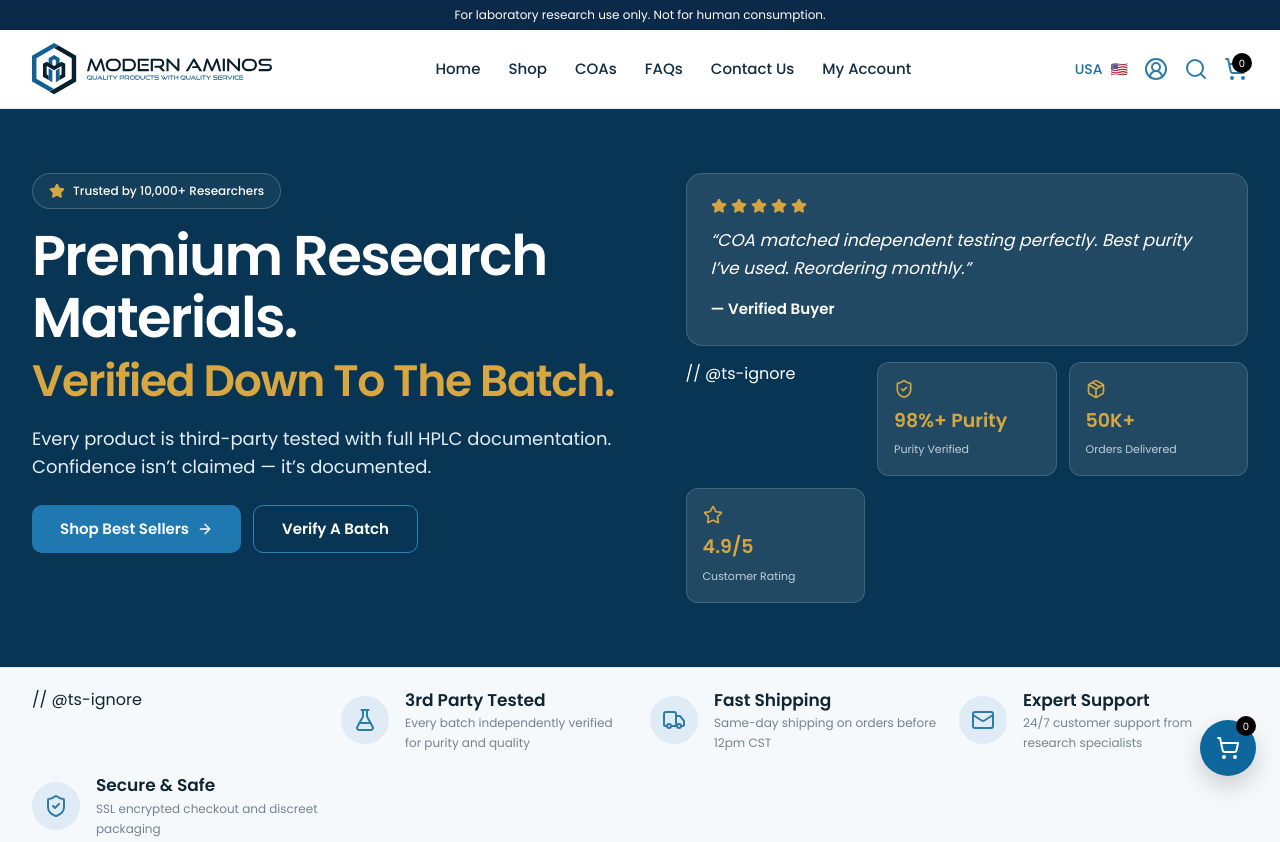
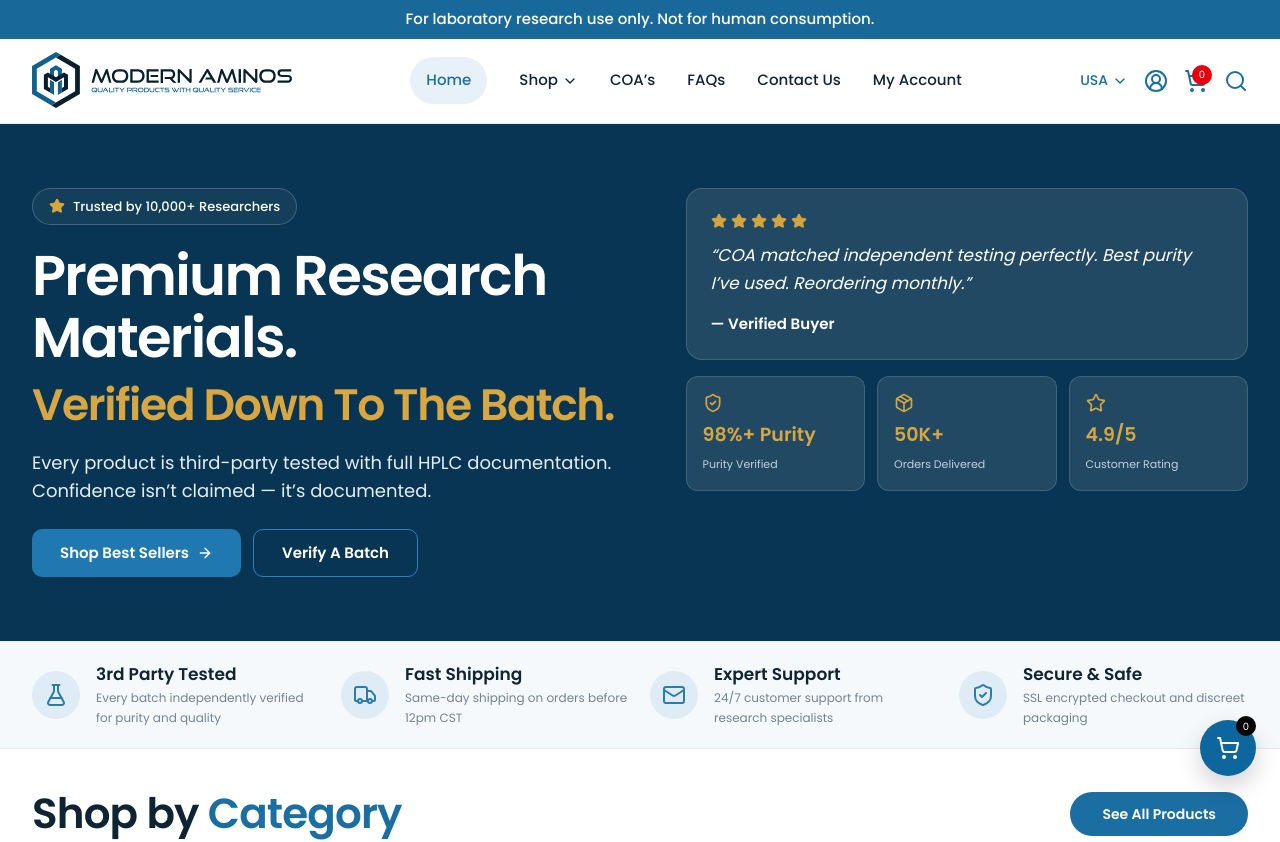
Before and after one commit to itx-z33shan/Modern-Aminos-Prototype, a React (Vite) app: page / in a window 1280 px wide. Shown: the top 842 px of the page. Built offline with nearby package versions, Linux system fonts and the light colour scheme.

Commit message:
modified file to jsx

```diff
--- a/src/App.tsx
+++ b/src/App.jsx
@@ -3,6 +3,7 @@
   ArrowRight,
   Beaker,
   Brain,
+  ChevronDown,
   ChevronLeft,
   ChevronRight,
   CircleUserRound,
@@ -24,9 +25,15 @@
 } from "lucide-react";
 import { useState } from "react";
 
-// @ts-ignore
 const pageData = {
-  nav: ["Home", "Shop", "COAs", "FAQs", "Contact Us", "My Account"],
+  nav: [
+    { label: "Home", active: true },
+    { label: "Shop", hasArrow: true },
+    { label: "COA’s" },
+    { label: "FAQs" },
+    { label: "Contact Us" },
+    { label: "My Account" },
+  ],
   hero: {
     badge: "Trusted by 10,000+ Researchers",
     title: "Premium Research Materials.",
@@ -44,10 +51,26 @@
     ],
   },
   trustStrip: [
-    { title: "3rd Party Tested", text: "Every batch independently verified for purity and quality", icon: FlaskConical },
-    { title: "Fast Shipping", text: "Same-day shipping on orders before 12pm CST", icon: Truck },
-    { title: "Expert Support", text: "24/7 customer support from research specialists", icon: Mail },
-    { title: "Secure & Safe", text: "SSL encrypted checkout and discreet packaging", icon: ShieldCheck },
+    {
+      title: "3rd Party Tested",
+      text: "Every batch independently verified for purity and quality",
+      icon: FlaskConical,
+    },
+    {
+      title: "Fast Shipping",
+      text: "Same-day shipping on orders before 12pm CST",
+      icon: Truck,
+    },
+    {
+      title: "Expert Support",
+      text: "24/7 customer support from research specialists",
+      icon: Mail,
+    },
+    {
+      title: "Secure & Safe",
+      text: "SSL encrypted checkout and discreet packaging",
+      icon: ShieldCheck,
+    },
   ],
   categories: [
     { title: "Aminos", count: "16 Products", icon: TestTube },
@@ -58,22 +81,86 @@
     { title: "Sarms", count: "14 Products", icon: Cuboid },
   ],
   products: [
-    { name: "Glow (GHK-CU, TB-500, BPC-157)", price: "$98.00–$124.00", action: "Select options", image: "/product1.webp" },
-    { name: "GLP/GIP/Glucagon (RT)", price: "$62.90–$411.40", action: "Select options", image: "/product2.webp" },
-    { name: "IGF-1 LR3 1MG", price: "$68.00", action: "Add to cart", image: "/product1.webp" },
-    { name: "L-Carnitine (20ML)", price: "$48.00", action: "Add to cart", image: "/product2.webp" },
+    {
+      name: "Glow (GHK-CU, TB-500, BPC-157)",
+      price: "$98.00–$124.00",
+      action: "Select options",
+      image: "/product1.webp",
+    },
+    {
+      name: "GLP/GIP/Glucagon (RT)",
+      price: "$62.90–$411.40",
+      action: "Select options",
+      image: "/product2.webp",
+    },
+    {
+      name: "IGF-1 LR3 1MG",
+      price: "$68.00",
+      action: "Add to cart",
+      image: "/product1.webp",
+    },
+    {
+      name: "L-Carnitine (20ML)",
+      price: "$48.00",
+      action: "Add to cart",
+      image: "/product2.webp",
+    },
   ],
   newArrivals: [
-    { name: "Cartalax 20MG", price: "$64.00", action: "Add to cart", image: "/product1.webp" },
-    { name: "CMS-121", price: "$58.00", action: "Add to cart", image: "/product2.webp" },
-    { name: "J-147", price: "$134.00", action: "Add to cart", image: "/product1.webp" },
-    { name: "L-THP", price: "$38.00", action: "Add to cart", image: "/product2.webp" },
+    {
+      name: "Cartalax 20MG",
+      price: "$64.00",
+      action: "Add to cart",
+      image: "/product1.webp",
+    },
+    {
+      name: "CMS-121",
+      price: "$58.00",
+      action: "Add to cart",
+      image: "/product2.webp",
+    },
+    {
+      name: "J-147",
+      price: "$134.00",
+      action: "Add to cart",
+      image: "/product1.webp",
+    },
+    {
+      name: "L-THP",
+      price: "$38.00",
+      action: "Add to cart",
+      image: "/product2.webp",
+    },
   ],
   comingSoon: [
-    { name: "BPAP", price: "$48.00", action: "Read more", image: "/product1.webp", outOfStock: true },
-    { name: "Orforgliperon", price: "$108.00", action: "Read more", image: "/product2.webp", outOfStock: true },
-    { name: "PRL-8-53", price: "$38.00", action: "Read more", image: "/product1.webp", outOfStock: true },
-    { name: "VILON 20MG", price: "$64.00", action: "Read more", image: "/product2.webp", outOfStock: true },
+    {
+      name: "BPAP",
+      price: "$48.00",
+      action: "Read more",
+      image: "/product1.webp",
+      outOfStock: true,
+    },
+    {
+      name: "Orforgliperon",
+      price: "$108.00",
+      action: "Read more",
+      image: "/product2.webp",
+      outOfStock: true,
+    },
+    {
+      name: "PRL-8-53",
+      price: "$38.00",
+      action: "Read more",
+      image: "/product1.webp",
+      outOfStock: true,
+    },
+    {
+      name: "VILON 20MG",
+      price: "$64.00",
+      action: "Read more",
+      image: "/product2.webp",
+      outOfStock: true,
+    },
   ],
   qrSection: {
     title: "Scan The QR Code On Your Vial Label",
@@ -83,15 +170,49 @@
     image: "/QR.svg",
   },
   testimonials: [
-    { name: "Dr. Michael Chen", role: "Research Lab Director", initials: "DM", quote: "Switched from our previous vendor after purity issues. Modern Aminos COAs have matched our independent testing every single time. The consistency is unmatched." },
-    { name: "S. Kim", role: "Operations Manager", initials: "SK", quote: "Same-day shipping is a game changer for our clinic supply chain. We order Monday morning and have product by Wednesday. Lot traceability makes compliance easy." },
-    { name: "M. Torres", role: "Biochemistry Researcher", initials: "MT", quote: "The HPLC certificates give us full confidence in what we’re working with. Customer support actually understands the science. Rare in this space." },
+    {
+      name: "Dr. Michael Chen",
+      role: "Research Lab Director",
+      initials: "DM",
+      quote:
+        "Switched from our previous vendor after purity issues. Modern Aminos COAs have matched our independent testing every single time. The consistency is unmatched.",
+    },
+    {
+      name: "S. Kim",
+      role: "Operations Manager",
+      initials: "SK",
+      quote:
+        "Same-day shipping is a game changer for our clinic supply chain. We order Monday morning and have product by Wednesday. Lot traceability makes compliance easy.",
+    },
+    {
+      name: "M. Torres",
+      role: "Biochemistry Researcher",
+      initials: "MT",
+      quote:
+        "The HPLC certificates give us full confidence in what we’re working with. Customer support actually understands the science. Rare in this space.",
+    },
   ],
   faqs: [
-    { question: "How long do orders take to ship?", answer: "We typically aim to ship orders within 1–2 business days. We do not ship on weekends. During high-volume periods, shipping may extend by an additional day or two.", open: true },
-    { question: "Do you ship internationally or only in the US?", answer: "We support the USA and EU through separate storefronts depending on fulfillment requirements.", open: false },
-    { question: "What payment methods do you accept?", answer: "We support multiple checkout options. Final availability may vary by region and order type.", open: false },
-    { question: 'Why are your products labeled "Not for Human Consumption"?', answer: "Products are intended strictly for laboratory and research use in qualified environments.", open: false },
+    {
+      question: "How long do orders take to ship?",
+      answer:
+        "We typically aim to ship orders within 1–2 business days. We do not ship on weekends. During high-volume periods, shipping may extend by an additional day or two.",
+    },
+    {
+      question: "Do you ship internationally or only in the US?",
+      answer:
+        "We support the USA and EU through separate storefronts depending on fulfillment requirements.",
+    },
+    {
+      question: "What payment methods do you accept?",
+      answer:
+        "We support multiple checkout options. Final availability may vary by region and order type.",
+    },
+    {
+      question: 'Why are your products labeled "Not for Human Consumption"?',
+      answer:
+        "Products are intended strictly for laboratory and research use in qualified environments.",
+    },
   ],
 };
 
@@ -101,14 +222,12 @@
   viewport: { once: true, amount: 0.18 },
 };
 
-// @ts-ignore
 const sectionHeading = (before, highlight) => (
   <h3 className="text-[22px] font-semibold leading-[1.2] tracking-[-0.02em] text-[#0e2433] sm:text-[26px] md:text-[42px]">
     {before} <span className="text-[#1b6ea1]">{highlight}</span>
   </h3>
 );
 
-// @ts-ignore
 function CardButton({ label }) {
   return (
     <button className="mt-3 flex h-10 w-full items-center justify-center gap-2 rounded-full border border-[#2f7eaa] text-[13px] font-medium text-[#2f7eaa] transition hover:bg-[#2f7eaa] hover:text-white sm:mt-4 sm:text-[14px]">
@@ -117,7 +236,6 @@
   );
 }
 
-// @ts-ignore
 function ProductCard({ product }) {
   return (
     <motion.article
@@ -157,54 +275,62 @@
 
   return (
     <div className="bg-white text-[#0f2533]">
-      {/* Top Warning Banner */}
-      <div className="bg-[#0b2a4a] py-1.5 text-center text-[12px] text-white">
+      {/* Top blue notice bar */}
+      <div className="bg-[#18689a] py-2 text-center text-[12px] font-medium text-white sm:text-[13px] md:text-[15px]">
         For laboratory research use only. Not for human consumption.
       </div>
 
-      {/* Main Navbar */}
+      {/* Navbar */}
       <header className="border-b border-[#e7edf3] bg-white">
-        <div className="mx-auto flex h-[72px] w-full max-w-[1280px] items-center justify-between px-4 sm:h-[78px] sm:px-6 lg:px-8">
+        <div className="mx-auto flex h-[74px] w-full max-w-[1280px] items-center justify-between px-4 sm:h-[84px] sm:px-6 lg:px-8">
           <a href="#" className="flex items-center">
             <img
               src="/logo.svg"
               alt="Modern Aminos"
-              className="h-auto w-[170px] sm:w-[200px] md:w-[240px]"
+              className="h-auto w-[165px] sm:w-[210px] md:w-[260px]"
             />
           </a>
 
-          <nav className="hidden items-center gap-7 text-[15px] font-medium text-[#122d3f] md:flex">
+          <nav className="hidden items-center gap-8 text-[15px] font-medium text-[#0f2533] lg:flex">
             {pageData.nav.map((item) => (
-              <a key={item} href="#" className="transition-colors hover:text-[#1b6ea1]">
-                {item}
+              <a
+                key={item.label}
+                href="#"
+                className={`flex items-center gap-1 transition-colors hover:text-[#1b6ea1] ${
+                  item.active
+                    ? "rounded-full bg-[#e8f1f8] px-4 py-3 text-[#1b6ea1]"
+                    : ""
+                }`}
+              >
+                {item.label}
+                {item.hasArrow && <ChevronDown className="h-4 w-4" />}
               </a>
             ))}
           </nav>
 
-          <div className="flex items-center gap-4">
-            <div className="hidden items-center gap-2 text-sm font-medium text-[#1b6ea1] sm:flex">
-              <span>USA</span>
-              <span>🇺🇸</span>
-            </div>
+          <div className="flex items-center gap-3 sm:gap-4">
+            <button className="hidden items-center gap-1 text-[14px] font-medium text-[#1b6ea1] sm:flex">
+              USA <ChevronDown className="h-4 w-4" />
+            </button>
 
-            <button className="text-[#2e7ca8]">
+            <button className="text-[#1b6ea1]">
               <CircleUserRound className="h-6 w-6" />
             </button>
 
-            <button className="text-[#2e7ca8]">
-              <Search className="h-6 w-6" />
-            </button>
-
-            <button className="relative text-[#2e7ca8]">
+            <button className="relative text-[#1b6ea1]">
               <ShoppingCart className="h-6 w-6" />
-              <span className="absolute -top-1 -right-1 grid h-5 w-5 place-items-center rounded-full bg-black text-[10px] text-white">
+              <span className="absolute -top-1 -right-1 grid h-5 w-5 place-items-center rounded-full bg-red-600 text-[10px] text-white">
                 0
               </span>
             </button>
 
+            <button className="hidden text-[#1b6ea1] sm:block">
+              <Search className="h-6 w-6" />
+            </button>
+
             <button
               onClick={() => setMobileMenu(true)}
-              className="text-[#2e7ca8] md:hidden"
+              className="text-[#1b6ea1] lg:hidden"
             >
               <Menu className="h-6 w-6" />
             </button>
@@ -212,16 +338,26 @@
         </div>
       </header>
 
+      {/* Mobile menu */}
       {mobileMenu && (
-        <div className="fixed inset-0 z-50 bg-black/50 md:hidden">
-          <div className="absolute right-0 top-0 h-full w-[85%] bg-white p-6 shadow-2xl">
-            <button onClick={() => setMobileMenu(false)} className="mb-8">
-              <X className="h-7 w-7" />
+        <div className="fixed inset-0 z-50 bg-black/40 lg:hidden">
+          <div className="absolute right-0 top-0 h-full w-[82%] bg-white p-6 shadow-2xl">
+            <div className="mb-10 flex items-center justify-between">
+              <img src="/logo.svg" alt="Modern Aminos" className="w-[170px]" />
+              <button onClick={() => setMobileMenu(false)}>
+                <X className="h-6 w-6 text-[#0f2533]" />
               </button>
-            <div className="space-y-6 text-[17px] font-medium">
+            </div>
+
+            <div className="space-y-6 text-[16px] font-medium">
               {pageData.nav.map((item) => (
-                <a key={item} href="#" className="block" onClick={() => setMobileMenu(false)}>
-                  {item}
+                <a
+                  key={item.label}
+                  href="#"
+                  className="block text-[#122d3f]"
+                  onClick={() => setMobileMenu(false)}
+                >
+                  {item.label}
                 </a>
               ))}
             </div>
@@ -237,7 +373,7 @@
             className="mx-auto grid w-full max-w-[1280px] gap-8 px-4 sm:px-6 lg:grid-cols-[1.05fr_0.95fr] lg:px-8"
           >
             <div>
-              <p className="mb-4 inline-flex items-center gap-2 rounded-full border border-white/20 bg-white/5 px-4 py-2 text-[12px] font-medium text-white">
+              <p className="mb-4 inline-flex items-center gap-2 rounded-full border border-white/20 bg-white/5 px-4 py-2 text-[12px] font-medium text-white sm:mb-5 sm:text-[13px]">
                 <Star className="h-4 w-4 fill-[#d5a73f] text-[#d5a73f]" />
                 {pageData.hero.badge}
               </p>
@@ -246,7 +382,7 @@
                 {pageData.hero.title}
               </h1>
 
-              <h2 className="mt-2 max-w-[620px] text-[24px] leading-[1.12] font-semibold tracking-[-0.03em] text-[#d8a741] sm:text-[30px] md:text-[44px]">
+              <h2 className="mt-3 max-w-[620px] text-[24px] leading-[1.12] font-semibold tracking-[-0.03em] text-[#d8a741] sm:text-[30px] md:text-[44px]">
                 {pageData.hero.subtitle}
               </h2>
 
@@ -279,7 +415,6 @@
               </div>
 
               <div className="mt-4 grid gap-3 sm:grid-cols-3">
-// @ts-ignore
                 {pageData.hero.stats.map((item) => (
                   <motion.div
                     key={item.label}
@@ -298,10 +433,9 @@
 
         {/* Trust Strip */}
         <section className="border-y border-[#e4ebf1] bg-[#f6f9fb] py-5">
-          <div className="mx-auto grid w-full max-w-[1280px] gap-5 px-4 sm:px-6 md:grid-cols-2 xl:grid-cols-4 lg:px-8">
-// @ts-ignore
+          <div className="mx-auto flex gap-5 overflow-x-auto px-4 sm:px-6 lg:grid lg:max-w-[1280px] lg:grid-cols-4 lg:overflow-visible lg:px-8">
             {pageData.trustStrip.map((item) => (
-              <div key={item.title} className="flex items-center gap-4">
+              <div key={item.title} className="flex min-w-[220px] items-center gap-4 lg:min-w-0">
                 <div className="grid h-12 w-12 shrink-0 place-items-center rounded-full bg-[#dfebf5] text-[#2d7ca8]">
                   <item.icon className="h-6 w-6" />
                 </div>
@@ -323,8 +457,12 @@
             </button>
           </div>
 
-          <div className="flex gap-3 overflow-x-auto pb-4 sm:grid sm:grid-cols-3 sm:overflow-visible lg:grid-cols-6">
-// @ts-ignore
+          <div className="relative">
+            <button className="absolute left-[-14px] top-1/2 hidden h-11 w-11 -translate-y-1/2 place-items-center rounded-full bg-[#d8e8f4] text-[#1b6ea1] lg:grid">
+              <ChevronLeft className="h-5 w-5" />
+            </button>
+
+            <div className="flex gap-3 overflow-x-auto pb-3 sm:grid sm:grid-cols-3 sm:overflow-visible lg:grid-cols-6">
               {pageData.categories.map((category) => (
                 <div
                   key={category.title}
@@ -341,6 +479,11 @@
                   <p className="mt-1 text-[11px] text-[#8a98a6]">{category.count}</p>
                 </div>
               ))}
+            </div>
+
+            <button className="absolute right-[-14px] top-1/2 hidden h-11 w-11 -translate-y-1/2 place-items-center rounded-full bg-[#d8e8f4] text-[#1b6ea1] lg:grid">
+              <ChevronRight className="h-5 w-5" />
+            </button>
           </div>
         </motion.section>
 
@@ -445,10 +588,44 @@
               Browse All Products
               <ArrowRight className="h-4 w-4" />
             </button>
+
+            <div className="mt-10 grid gap-4 sm:mt-12 sm:gap-5 lg:grid-cols-3">
+              {pageData.testimonials.map((item) => (
+                <div
+                  key={item.name}
+                  className="rounded-[16px] border border-[#dbe4ec] bg-white p-4 text-left sm:p-5"
+                >
+                  <div className="mb-4 flex gap-1 text-[#d1a13f]">
+                    {[...Array(5)].map((_, i) => (
+                      <Star key={i} className="h-4 w-4 fill-current" />
+                    ))}
+                  </div>
+                  <p className="min-h-[100px] text-[12px] leading-6 italic text-[#687681] sm:min-h-[132px] sm:text-[14px] sm:leading-7">
+                    “{item.quote}”
+                  </p>
+                  <div className="mt-5 flex items-center gap-4">
+                    <div className="grid h-10 w-10 place-items-center rounded-full bg-[#eef4f8] text-[14px] font-semibold text-[#1b6ea1] sm:h-11 sm:w-11 sm:text-[16px]">
+                      {item.initials}
+                    </div>
+                    <div>
+                      <p className="text-[13px] font-semibold text-[#1b6ea1] sm:text-[14px]">{item.name}</p>
+                      <p className="text-[11px] text-[#8a97a3] sm:text-[12px]">{item.role}</p>
+                    </div>
+                  </div>
+                </div>
+              ))}
+            </div>
+
+            <div className="mt-7 flex flex-wrap items-center justify-center gap-2 text-center text-[12px] sm:mt-8 sm:text-[14px]">
+              <Star className="h-5 w-5 fill-[#01BC78] text-[#01BC78]" />
+              <span className="font-semibold text-[#01BC78]">Trustpilot</span>
+              <span className="font-semibold text-[#08202C]">4.9 / 5</span>
+              <span className="font-semibold text-[#08202C]">- 1000+ Verified Reviews</span>
+            </div>
           </div>
         </motion.section>
 
-        {/* New Arrivals & Coming Soon */}
+        {/* New Arrivals + Coming Soon */}
         {[
           { title: "New", highlight: "Arrivals", items: pageData.newArrivals, bg: "bg-white" },
           { title: "Coming", highlight: "Soon", items: pageData.comingSoon, bg: "bg-[#f1f7fa]" },
@@ -511,6 +688,7 @@
         </motion.section>
       </main>
 
+      {/* Footer */}
       <footer className="bg-[#123F5A] text-white">
         <div className="mx-auto w-full max-w-[1280px] px-4 pt-14 pb-12 sm:px-6 lg:px-8">
           <div className="grid gap-10 lg:grid-cols-[1.1fr_1fr_1.2fr]">
@@ -538,8 +716,8 @@
               <div>
                 <p className="text-[21px] font-semibold">Quick Links</p>
                 {pageData.nav.map((item) => (
-                  <p key={item} className="mt-2 text-[14px] text-white/95">
-                    {item}
+                  <p key={item.label} className="mt-2 text-[14px] text-white/95">
+                    {item.label}
                   </p>
                 ))}
               </div>
@@ -550,7 +728,7 @@
               <p className="mt-3 max-w-[410px] text-[14px] leading-7 text-white/95">
                 Subscribe and get exclusive updates straight to your inbox for free
               </p>
-              <div className="mt-5 flex h-12 max-w-[470px] overflow-hidden rounded-full border border-[#8bb0c9] sm:h-13">
+              <div className="mt-5 flex h-12 max-w-[470px] overflow-hidden rounded-full border border-[#8bb0c9]">
                 <input
                   className="w-full bg-transparent px-5 text-[14px] placeholder:text-[#aac4d6] focus:outline-none"
                   placeholder="Email"
@@ -578,6 +756,7 @@
         </div>
       </footer>
 
+      {/* Floating cart */}
       <motion.button
         whileHover={{ scale: 1.05 }}
         whileTap={{ scale: 0.96 }}
```
Lines whose indentation alone changed are shown as unchanged.
